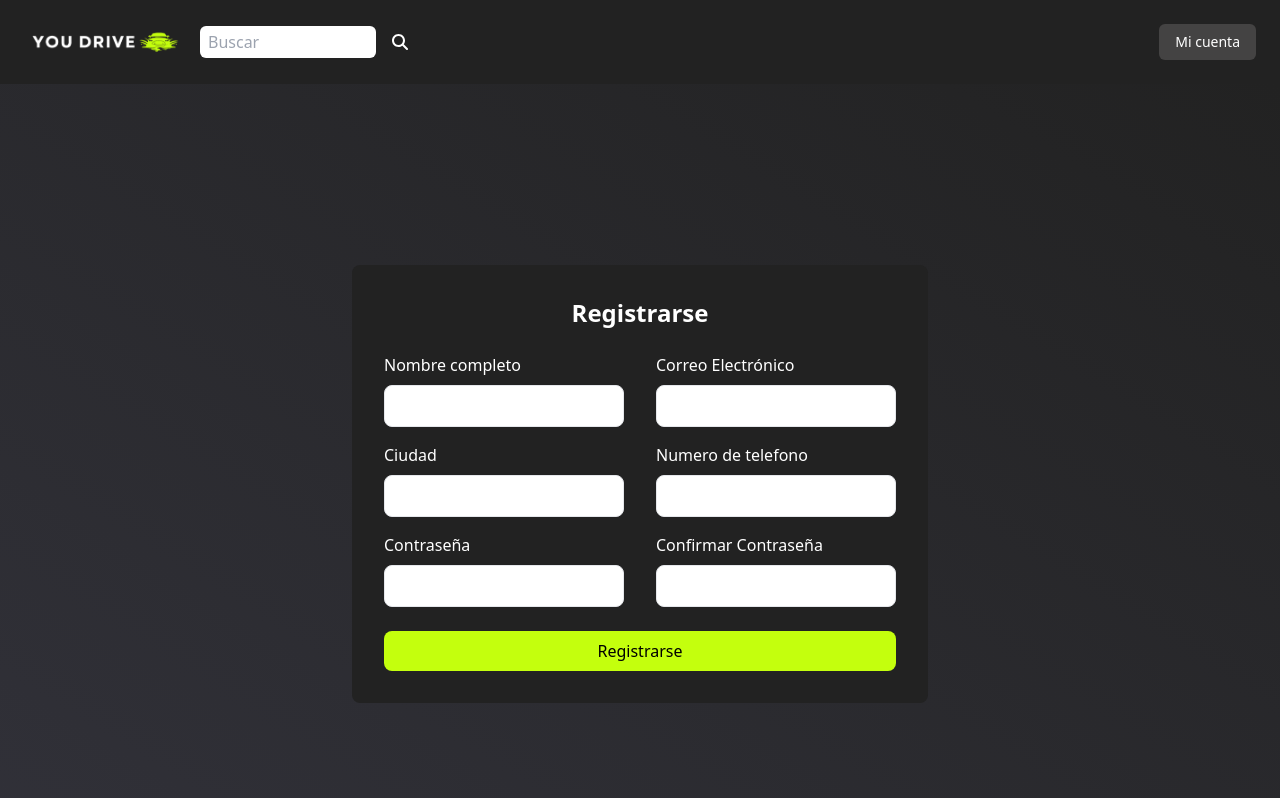
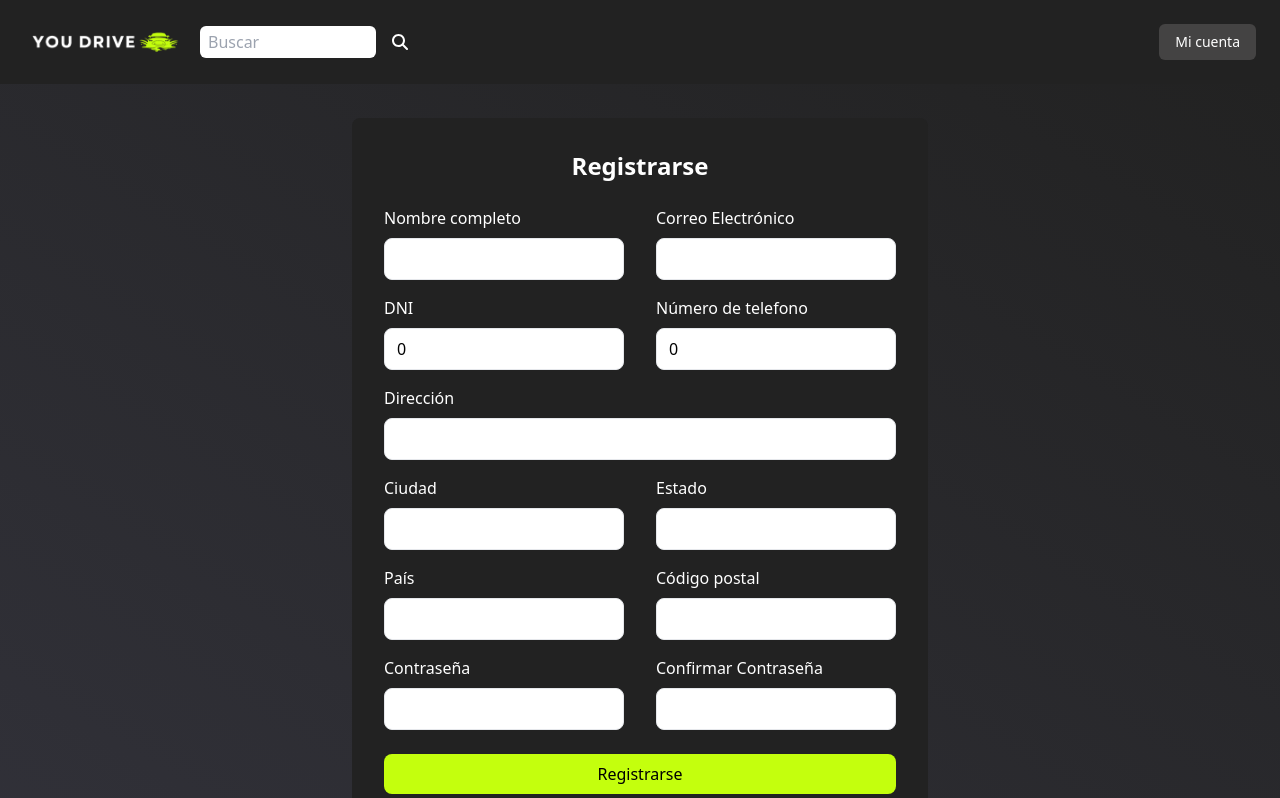
Before and after one commit to maccari78/PM6-grupo3, a Next.js app in the folder frontend/: page /register in a window 1280 px wide. Shown: the top 798 px of the page. Built offline with nearby package versions, Linux system fonts and the light colour scheme.

Commit message:
register funcionando

```diff
--- a/frontend/src/app/interfaces/IVehicleData.ts
+++ b/frontend/src/app/interfaces/IVehicleData.ts
@@ -1,12 +1,12 @@
 interface IVehicleData {
     title: string;
     description: string;
-    price: string;
+    price: number;
     color: string;
-    vehicleModel: string;
+    model: string;
     image: FileList | null;
     brand: string;
-    vehicleYear: string;
+    year: number;
     mileage: string;
 }
 
--- a/frontend/src/app/register/page.tsx
+++ b/frontend/src/app/register/page.tsx
@@ -3,28 +3,26 @@ import React, { useEffect, useState } from "react";
 import IUserData from "../interfaces/IRegisterProps";
 import { validateRegister } from "@/helpers/validateRegister";
 import axios from "axios";
-
-interface IErrors {
-  name?: string;
-  email?: string;
-  password?: string;
-  confirmPassword?: string;
-  city?: string;
-  phoneNumber?: string;
-}
+import IRegisterErrorProps from "../interfaces/IRegisterErrorProps";
 
 const Register = () => {
 
-  const [userData, setUserData] = useState<IUserData>({
+  const initialUserData = {
     name: '',
     email: '',
     password: '',
     confirmPassword: '',
+    phone: 0,
+    nDni: 0,
     city: '',
-    phoneNumber: '',
-  });
+    state: '',
+    country: '',
+    zip_code: '',
+    address: ''
+  }
+  const [userData, setUserData] = useState<IUserData>(initialUserData);
 
-  const [errors, setErrors] = useState<IErrors>({});
+  const [errors, setErrors] = useState<IRegisterErrorProps>({});
 
   const handleOnChange = (event: React.ChangeEvent<HTMLInputElement>) => {
     const { name, value } = event.target;
@@ -63,18 +61,13 @@ const Register = () => {
       return;
     }
 
-    axios.post('http://localhost:3001/auth/signup', userData)
+    const auth = { ...userData, nDni: Number(userData.nDni), phone: Number(userData.phone) }
+
+    axios.post('http://localhost:3001/auth/signup', auth)
       .then(response => {
         if (response.data.success) {
+          setUserData(initialUserData);
           alert(`Usuario registrado correctamente`);
-          setUserData({
-            name: '',
-            email: '',
-            password: '',
-            confirmPassword: '',
-            city: '',
-            phoneNumber: '',
-          });
         } else {
           alert(response.data.message);
         }
@@ -83,6 +76,19 @@ const Register = () => {
         alert('Ha ocurrido un error en la conexión');
         console.error('Error:', error);
       });
+  }
+
+  const handleGoogleAuth = async () => {
+    try {
+      const { data } = await axios.get('http://localhost:3001/auth/google/login')
+      // const { data } = await axios.get('http://localhost:3001/auth/google/redirect')
+      return data;
+    } catch (error: any) {
+      return {
+        message: error.message,
+        status: error.response?.status
+      }
+    }
   }
 
   return (
@@ -106,6 +112,7 @@ const Register = () => {
                 required
                 onChange={handleOnChange}
                 onBlur={handleBlur}
+                value={userData.name}
               />
               {errors.name && <p className="text-red-500 text-sm">{errors.name}</p>}
             </div>
@@ -121,9 +128,60 @@ const Register = () => {
                 required
                 onChange={handleOnChange}
                 onBlur={handleBlur}
+                value={userData.email}
               />
               {errors.email && <p className="text-red-500 text-sm">{errors.email}</p>}
             </div>
+          </div>
+          <div className="flex gap-8">
+            <div className="mb-4">
+              <label className="block text-white mb-2" htmlFor="nDni">
+                DNI
+              </label>
+              <input
+                type="number"
+                id="nDni"
+                name="nDni"
+                className="w-full px-3 py-2 border rounded-lg focus:outline-none text-black focus:border-blue-500"
+                required
+                onChange={handleOnChange}
+                onBlur={handleBlur}
+                value={userData.nDni}
+              />
+              {errors.nDni && <p className="text-red-500 text-sm">{errors.nDni}</p>}
+            </div>
+            <div className="mb-4">
+              <label className="block text-white mb-2" htmlFor="phone">
+                Número de telefono
+              </label>
+              <input
+                type="text"
+                id="phone"
+                name="phone"
+                className="w-full px-3 py-2 border rounded-lg focus:outline-none text-black focus:border-blue-500"
+                required
+                onChange={handleOnChange}
+                onBlur={handleBlur}
+                value={userData.phone}
+              />
+              {errors.phone && <p className="text-red-500 text-sm">{errors.phone}</p>}
+            </div>
+          </div>
+          <div className="mb-4">
+            <label className="block text-white" htmlFor="address">
+              Dirección
+            </label>
+            <input
+              type="text"
+              id="address"
+              name="address"
+              className="w-full mt-2 px-3 py-2 border rounded-lg focus:outline-none text-black focus:border-blue-500"
+              required
+              onChange={handleOnChange}
+              onBlur={handleBlur}
+              value={userData.address}
+            />
+            {errors.address && <p className="text-red-500 text-sm">{errors.address}</p>}
           </div>
           <div className="flex gap-8">
             <div className="mb-4">
@@ -138,23 +196,59 @@ const Register = () => {
                 required
                 onChange={handleOnChange}
                 onBlur={handleBlur}
+                value={userData.city}
               />
               {errors.city && <p className="text-red-500 text-sm">{errors.city}</p>}
             </div>
             <div className="mb-4">
-              <label className="block text-white mb-2" htmlFor="phoneNumber">
-                Numero de telefono
+              <label className="block text-white mb-2" htmlFor="state">
+                Estado
               </label>
               <input
                 type="text"
-                id="phoneNumber"
-                name="phoneNumber"
+                id="state"
+                name="state"
                 className="w-full px-3 py-2 border rounded-lg focus:outline-none text-black focus:border-blue-500"
                 required
                 onChange={handleOnChange}
                 onBlur={handleBlur}
+                value={userData.state}
               />
-              {errors.phoneNumber && <p className="text-red-500 text-sm">{errors.phoneNumber}</p>}
+              {errors.state && <p className="text-red-500 text-sm">{errors.state}</p>}
+            </div>
+          </div>
+          <div className="flex gap-8">
+            <div className="mb-4">
+              <label className="block text-white mb-2" htmlFor="country">
+                País
+              </label>
+              <input
+                type="text"
+                id="country"
+                name="country"
+                className="w-full px-3 py-2 border rounded-lg focus:outline-none text-black focus:border-blue-500"
+                required
+                onChange={handleOnChange}
+                onBlur={handleBlur}
+                value={userData.country}
+              />
+              {errors.country && <p className="text-red-500 text-sm">{errors.country}</p>}
+            </div>
+            <div className="mb-4">
+              <label className="block text-white mb-2" htmlFor="zip_code">
+                Código postal
+              </label>
+              <input
+                type="text"
+                id="zip_code"
+                name="zip_code"
+                className="w-full px-3 py-2 border rounded-lg focus:outline-none text-black focus:border-blue-500"
+                required
+                onChange={handleOnChange}
+                onBlur={handleBlur}
+                value={userData.zip_code}
+              />
+              {errors.zip_code && <p className="text-red-500 text-sm">{errors.zip_code}</p>}
             </div>
           </div>
           <div className="flex gap-8">
@@ -170,6 +264,7 @@ const Register = () => {
                 required
                 onChange={handleOnChange}
                 onBlur={handleBlur}
+                value={userData.password}
               />
               {errors.password && <p className="text-red-500 text-sm">{errors.password}</p>}
             </div>
@@ -196,6 +291,7 @@ const Register = () => {
             Registrarse
           </button>
         </form>
+        <button type="button" onClick={handleGoogleAuth}>Continuar con google</button>
       </div>
     </div>
   );
--- a/frontend/src/app/vehicleForm/page.tsx
+++ b/frontend/src/app/vehicleForm/page.tsx
@@ -12,12 +12,12 @@ const VehicleForm = () => {
     const [vehicleData, setVehicleData] = useState<IVehicleData>({
         title: '',
         description: '',
-        price: '',
+        price: 0,
         color: '',
-        vehicleModel: '',
+        model: '',
         image: null,
         brand: '',
-        vehicleYear: '',
+        year: 0,
         mileage: '',
     })
 
@@ -171,30 +171,30 @@ const VehicleForm = () => {
                     <div className="mb-4">
                         <label className="text-slate-50">Modelo</label>
                         <input
-                            name='vehicleModel'
+                            name='model'
                             type="text"
-                            value={vehicleData.vehicleModel}
+                            value={vehicleData.model}
                             onChange={handleChange}
                             onBlur={handleBlur}
                             required
                             className="w-full px-3 mt-3 py-2 border rounded text-[#222222]"
                         />
-                        {errors.vehicleModel && <span className="text-red-500">{errors.vehicleModel}</span>}
+                        {errors.model && <span className="text-red-500">{errors.model}</span>}
                     </div>
                 </div>
                 <div className="flex gap-8">
                     <div className="mb-4 w-1/2">
                         <label className="text-slate-50">Año</label>
                         <input
-                            name='vehicleYear'
+                            name='year'
                             type="number"
-                            value={vehicleData.vehicleYear}
+                            value={vehicleData.year}
                             onChange={handleChange}
                             onBlur={handleBlur}
                             required
                             className="w-full px-3 mt-3 py-2 border rounded text-[#222222]"
                         />
-                        {errors.vehicleYear && <span className="text-red-500">{errors.vehicleYear}</span>}
+                        {errors.year && <span className="text-red-500">{errors.year}</span>}
                     </div>
                     <div className="mb-4 w-1/2">
                         <label className="text-slate-50">Kilometraje</label>
--- a/frontend/src/helpers/validateRegister.ts
+++ b/frontend/src/helpers/validateRegister.ts
@@ -7,6 +7,8 @@ export const validateRegister = (values: IRegisterProps): IRegisterErrorProps =>
     const passwordRegex:RegExp = /^(?=.*[A-Z])(?=.*[0-9]).{6,}$/i;
     const nameRegex:RegExp = /^[a-zA-ZÀ-ÿ\s]{2,40}$/;
     const phoneNumberRegex:RegExp = /^\+?(\d{1,3})?[-.\s]?(\d{1,4})?[-.\s]?(\d{1,4})[-.\s]?(\d{1,9})$/;
+    const zipCodeRegex:RegExp = /^\d{4}$/;
+;
 
     if(!emailRegex.test(values.email)){
         errors.email = "El email no es válido"
@@ -26,10 +28,29 @@ export const validateRegister = (values: IRegisterProps): IRegisterErrorProps =>
         errors.city = "El campo es obligatorio"
         }
 
+    if(!values.nDni) {
+        errors.nDni = "El campo es obligatorio"
+    }
 
-    if(!phoneNumberRegex.test(values.phoneNumber)) {
+    if(!phoneNumberRegex.test(values.phone.toString())) {
         errors.phoneNumber = "Debes colocar un numero válido, por ejemplo: +1-800-123-4567 "
         }
+
+    if(!values.state) {
+        errors.state = "El campo es obligatorio"
+    }
+
+    if(!values.country) {
+        errors.country = "El campo es obligatorio"
+    }
+
+    if (!zipCodeRegex.test(values.zip_code)) {
+        errors.zip_code = "El codigo postal ingresado es incorrecto"
+    }
+
+    if(!values.address) {
+        errors.address = "El campo es obligatorio"
+    }
 
     return errors;
 
```
Also changed, not shown: frontend/src/app/interfaces/IRegisterErrorProps.ts (+6 -1 lines), frontend/src/app/interfaces/IRegisterProps.ts (+6 -1 lines), frontend/src/helpers/validate.ts (+4 -4 lines), 2 other files (tests, documents, lock files or other folders).
